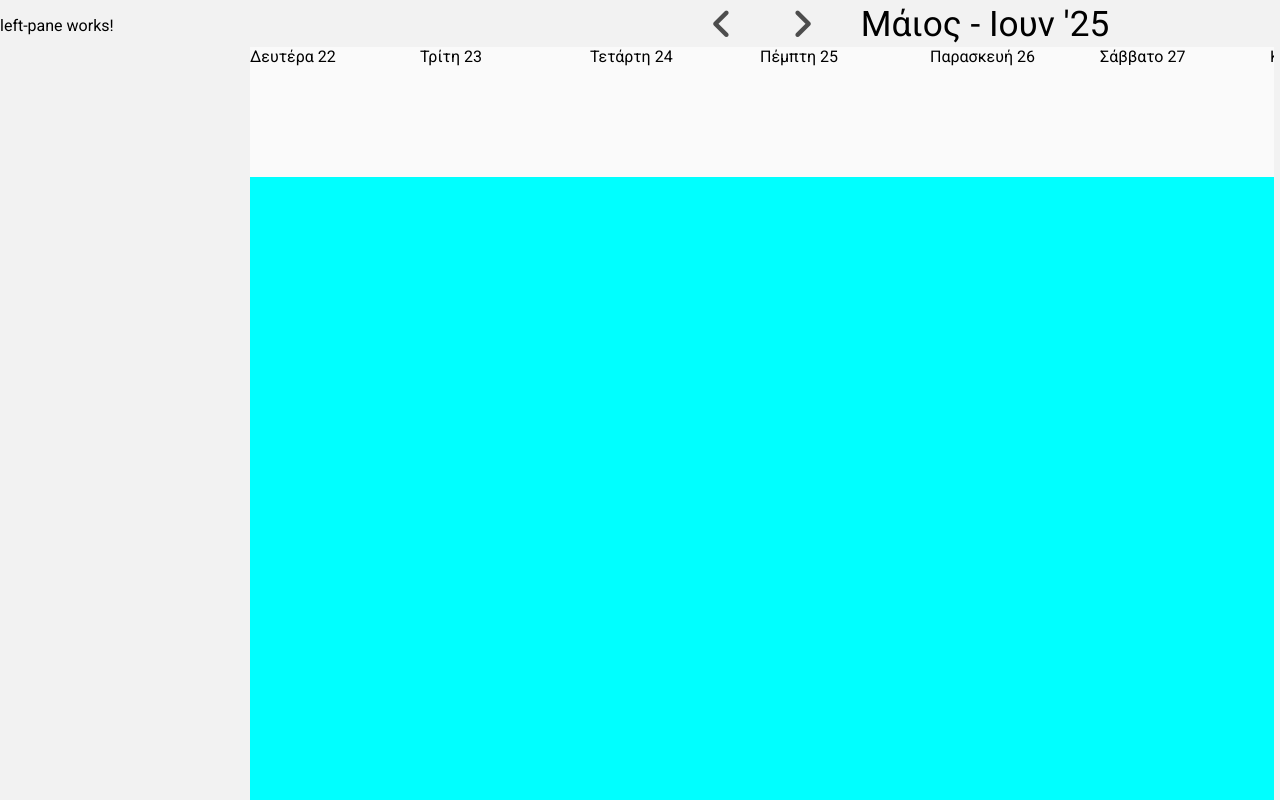
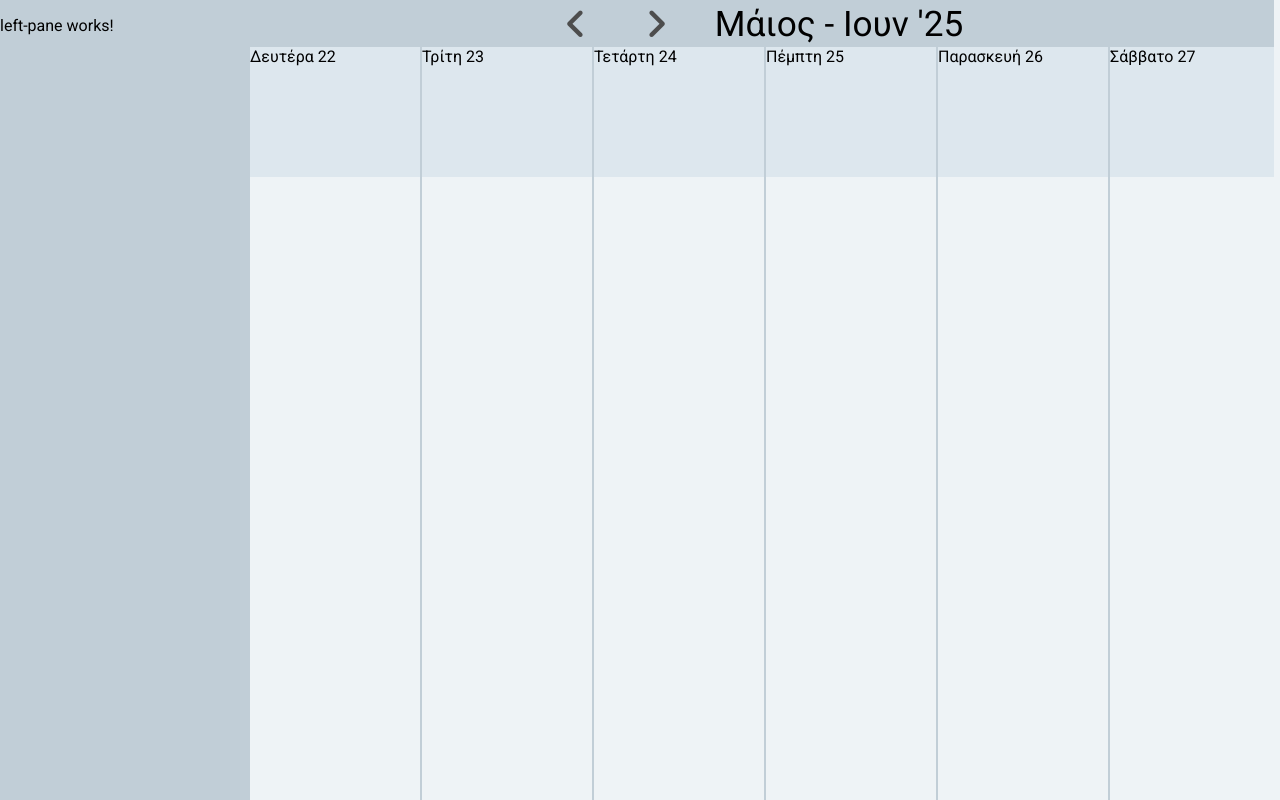
Before and after one commit to PolyviosPap/PapaDimiDo, an Angular app: page / in a window 1280 px wide. Built offline with nearby package versions, Linux system fonts and the light colour scheme.

Commit message:
further ui implementation

```diff
--- a/src/app/app.component.css
+++ b/src/app/app.component.css
@@ -5,5 +5,5 @@
     height: 100vh;
     width: 100vw;
 
-    background-color:  #f2f2f2;
+    background-color: #eef3f6;
 }
--- a/src/app/left-pane/left-pane.component.css
+++ b/src/app/left-pane/left-pane.component.css
@@ -5,5 +5,5 @@
     height: 100%;
     width: 250px;
 
-    background-color:  rgb(242, 242, 242);
+    background-color: #c1ced7;
 }
--- a/src/app/main-view/days-bar/days-bar.component.css
+++ /dev/null
@@ -1,32 +0,0 @@
-:host {
-    display: flex;
-    flex-direction: row;
-
-    height: 150px;
-    width: 100%;
-
-    background-color:  rgb(250, 250, 250);
-}
-
-
-#daysOfTheWeekHeaders {
-    display: flex;
-    flex-direction: row;
-
-    height: 100%;
-    width: 100%;
-
-    justify-content: space-evenly;
-
-    overflow-x: scroll;
-}
-
-.dayHeader {
-    display: flex;
-    flex-direction: column;
-
-    width: 14%;
-    min-width: 170px;
-
-    border-right: 2px solid rgb(242, 242, 242);
-}
--- a/src/app/main-view/days-view/days-view.component.css
+++ b/src/app/main-view/days-view/days-view.component.css
@@ -4,6 +4,8 @@
 
     height: 100%;
     width: 100%;
+
+    justify-content: space-between;
 
     overflow-x: scroll;
 }
@@ -15,6 +17,9 @@
     height:100%;
     width: 14%;
     min-width: 170px;
+
+        border-right: 2px solid #c1ced7;
+
 }
 
 .dayHeader {
@@ -24,8 +29,7 @@
     height: 130px;
     width: 100%;
 
-    background-color:  rgb(250, 250, 250);
-    border-right: 2px solid rgb(242, 242, 242);
+    background-color: #dde7ee;
 }
 
 .dayContent {
@@ -35,5 +39,8 @@
     height: calc(100% - 130px);
     width: 100%;
 
-    background-color: aqua;
 }
+
+.lastDay {
+    border: none!important;
+}
--- a/src/app/main-view/days-view/days-view.component.html
+++ b/src/app/main-view/days-view/days-view.component.html
@@ -46,11 +46,11 @@
 
     </div>
 </div>
-<div id="sunday" class="day">
+<div id="sunday" class="day lastDay">
     <div id="sundayHeader" class="dayHeader">
         Κυριακή 28
     </div>
-    <div id="sundayContent" class="dayContent">
+    <div id="sundayContent" class="dayContent ">
 
     </div>
 </div>
--- a/src/app/main-view/main-view.component.css
+++ b/src/app/main-view/main-view.component.css
@@ -4,27 +4,4 @@
 
     height: 100%;
     width: calc(100vw - 256px);
-
-    background-color: #ffffff;
 }
-
-#daysOfTheWeek {
-    display: flex;
-    flex-direction: row;
-
-    height: 100%;
-    width: 100%;
-
-    justify-content: space-evenly;
-    overflow-x: scroll;
-}
-
-.day {
-    display: flex;
-    flex-direction: column;
-
-    width: 14%;
-    min-width: 170px;
-
-    border-right: 2px solid rgb(242, 242, 242);
-}
--- a/src/app/main-view/week-bar/week-bar.component.css
+++ b/src/app/main-view/week-bar/week-bar.component.css
@@ -5,10 +5,7 @@
     height: 50px;
     width: 100%;
 
-    justify-content: center;
-    align-items: center;
-
-    background-color:  rgb(242, 242, 242);
+    background-color: #c1ced7;
 }
 
 i, .current-month, .dummy-element {
```
Also changed, not shown: src/app/main-view/days-bar/days-bar.component.html (deleted, +0 -9 lines), src/app/main-view/days-bar/days-bar.component.ts (deleted, +0 -11 lines), src/app/main-view/main-view.component.html (+0 -11 lines), 1 other file (tests, documents, lock files or other folders).
